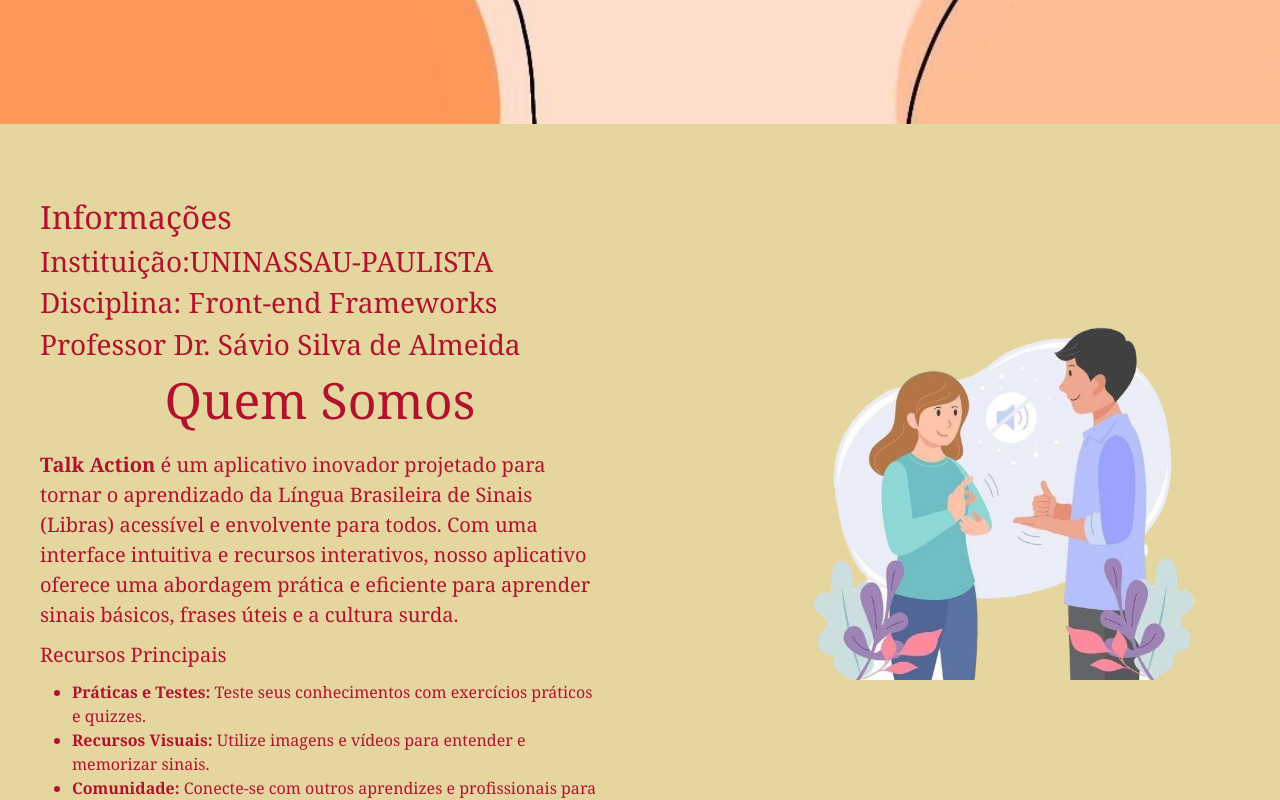
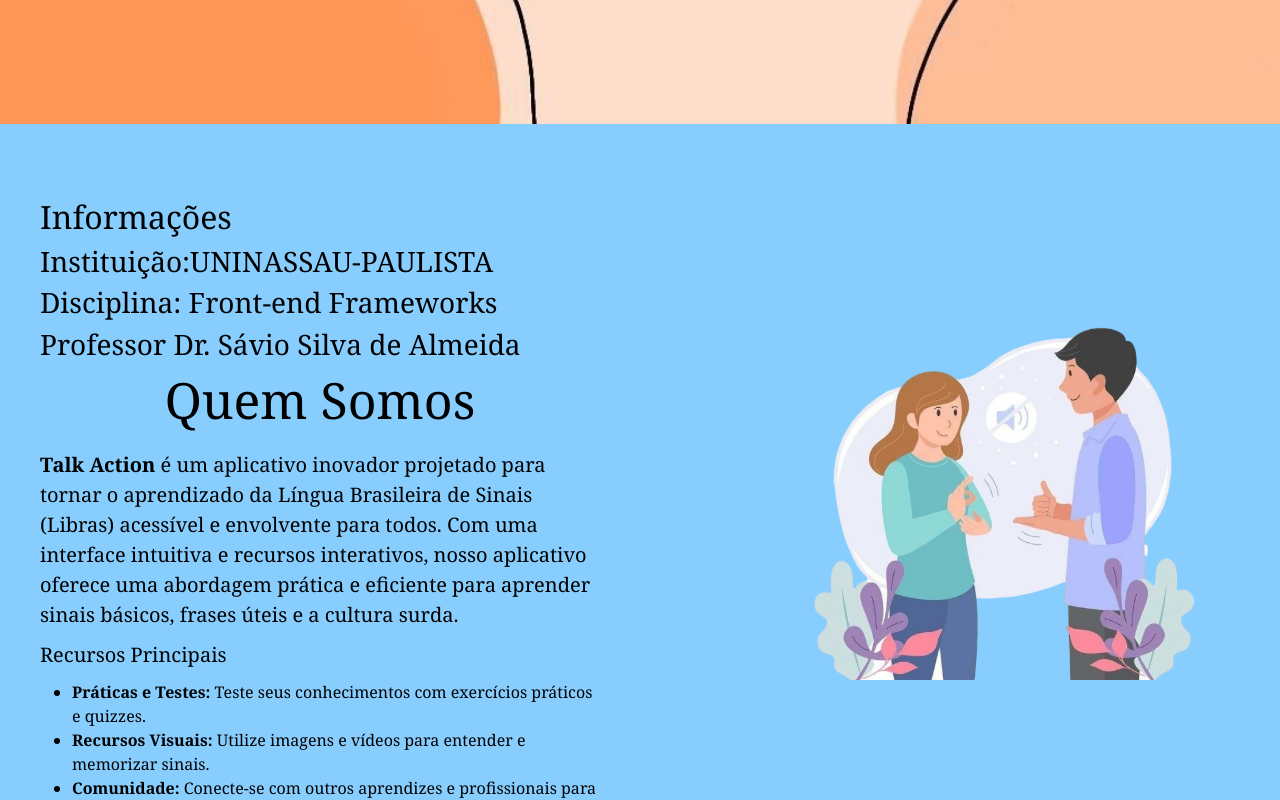
Before and after one commit to Talk-action/Talk-Action, a React (Vite) app in the folder Portifolio-SingTalk/: page / in a window 1280 px wide. Shown: the part 740-1540 px from the top of the page. Built offline with nearby package versions, Linux system fonts and the light colour scheme.

Commit message:
Update AboutStyle.module.css

```diff
--- a/Portifolio-SingTalk/src/pages/css/AboutStyle.module.css
+++ b/Portifolio-SingTalk/src/pages/css/AboutStyle.module.css
@@ -1,12 +1,12 @@
 
 *{
-    color: #b1132d;
+    color:black;
 }
 
 .container{
     height: 100vh;
     width: 100vw;
-    background-color: #E5D6A0;
+    background-color: #87CEFF;
     display: flex;
     align-items: center;
     justify-content: center;
```
